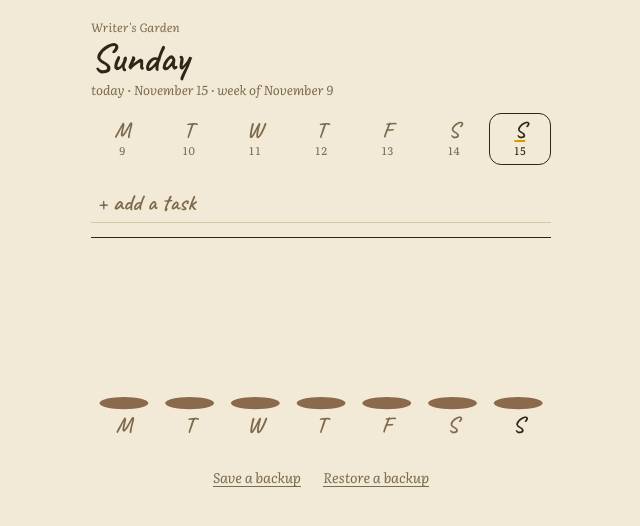
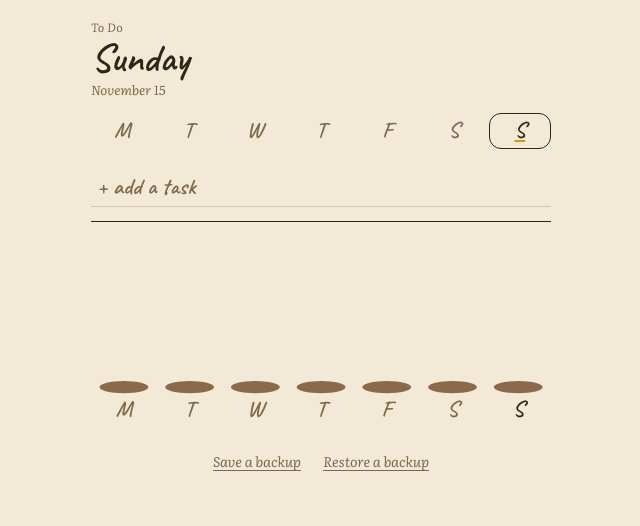
Before and after one commit to digoryswardrobe/To-Do, a plain HTML site: page index.html in a window 1280 px wide. Shown: the whole page, without its empty margins (319-959 px from the left). Drawn offline with nearby package versions, Linux system fonts and the light colour scheme.

Commit message:
Add files via upload

```diff
--- a/index.html
+++ b/index.html
@@ -5,11 +5,11 @@
 <meta name="viewport" content="width=device-width,initial-scale=1,viewport-fit=cover">
 <meta name="apple-mobile-web-app-capable" content="yes">
 <meta name="mobile-web-app-capable" content="yes">
-<meta name="apple-mobile-web-app-title" content="Garden">
+<meta name="apple-mobile-web-app-title" content="To Do">
 <meta name="apple-mobile-web-app-status-bar-style" content="default">
 <meta name="theme-color" content="#f2ead7">
 <style>:root{padding-top:env(safe-area-inset-top,0px);padding-bottom:env(safe-area-inset-bottom,0px)}body{margin:0}[hidden]{display:none!important}</style>
-<title>Writer's Garden</title>
+<title>To Do</title>
 <link rel="preconnect" href="https://fonts.googleapis.com">
 <link rel="preconnect" href="https://fonts.gstatic.com" crossorigin>
 <link rel="stylesheet" href="https://fonts.googleapis.com/css2?family=Caveat:wght@600&family=Literata:ital,wght@0,400;0,500;1,400&display=swap">
@@ -101,7 +101,7 @@ h1{font-family:var(--hand);font-weight:600;font-size:40px;line-height:1;margin:2
 
 <div class="page">
   <header>
-    <div class="brand">Writer's Garden</div>
+    <div class="brand">To Do</div>
     <h1 id="day-name">Today</h1>
     <div class="sub" id="week-label"></div>
   </header>
@@ -220,12 +220,12 @@ function render(){
   const d=fromKey(selected);
   $('day-name').textContent=DOW[(d.getDay()+6)%7]+(selected===t?'':'');
   const m=fromKey(ws);
-  $('week-label').textContent=(selected===t?'today · ':'')+MONTHS[d.getMonth()]+' '+d.getDate()+' · week of '+MONTHS[m.getMonth()]+' '+m.getDate();
+  $('week-label').textContent=MONTHS[d.getMonth()]+' '+d.getDate();
 
   let tabs='';
   for(let i=0;i<7;i++){
     const k=addDays(ws,i), dd=fromKey(k);
-    tabs+='<button type="button" class="tab'+(k===selected?' on':'')+(k===t?' today':'')+'" data-day="'+k+'" aria-pressed="'+(k===selected)+'" aria-label="'+DOW[i]+' '+MONTHS[dd.getMonth()]+' '+dd.getDate()+'"><span class="l">'+LET[i]+'</span><span class="n">'+dd.getDate()+'</span></button>';
+    tabs+='<button type="button" class="tab'+(k===selected?' on':'')+(k===t?' today':'')+'" data-day="'+k+'" aria-pressed="'+(k===selected)+'" aria-label="'+DOW[i]+' '+MONTHS[dd.getMonth()]+' '+dd.getDate()+'"><span class="l">'+LET[i]+'</span></button>';
   }
   $('tabs').innerHTML=tabs;
 
@@ -400,7 +400,7 @@ loaded=true;
 try{if(navigator.storage&&navigator.storage.persist)navigator.storage.persist();}catch(e){}
 $('backup-btn').addEventListener('click',()=>{
   const blob=new Blob([JSON.stringify(state,null,1)],{type:'application/json'});
-  const a=document.createElement('a');a.href=URL.createObjectURL(blob);a.download='writers-garden-'+todayKey()+'.json';
+  const a=document.createElement('a');a.href=URL.createObjectURL(blob);a.download='to-do-backup-'+todayKey()+'.json';
   document.body.appendChild(a);a.click();a.remove();setTimeout(()=>URL.revokeObjectURL(a.href),2000);
   toast('Backup saved');
 });
@@ -408,7 +408,7 @@ $('restore-file').addEventListener('change',e=>{
   const f=e.target.files&&e.target.files[0]; if(!f) return;
   const r=new FileReader();
   r.onload=()=>{try{const d=JSON.parse(r.result);if(!d||typeof d.tasks!=='object')throw 0;state=normalize(d);selected=todayKey();commit();toast('Backup restored');}
-    catch(err){toast("That file isn't a Writer's Garden backup");}};
+    catch(err){toast("That file isn't a To Do backup");}};
   r.readAsText(f); e.target.value='';
 });
 })();
```
